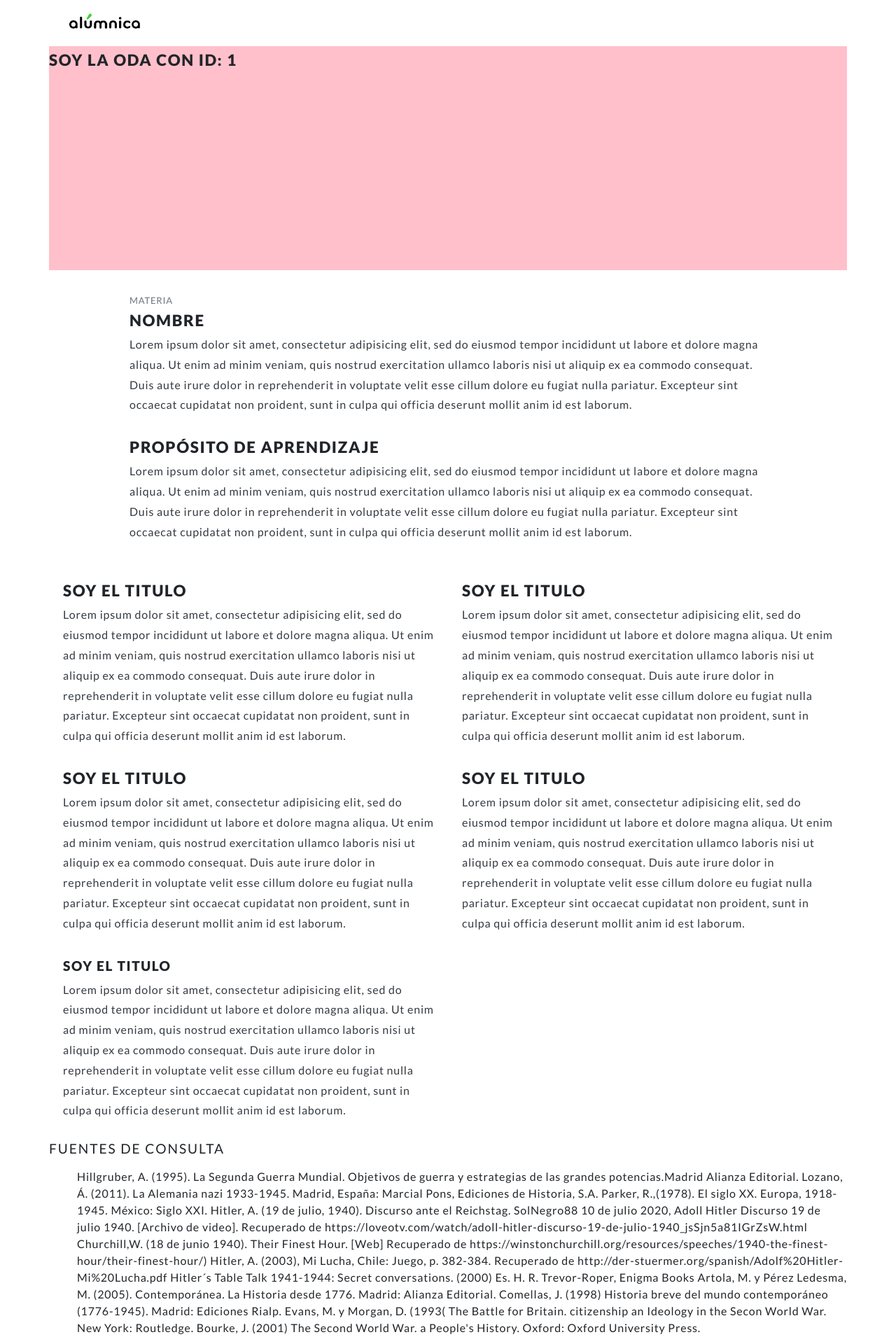
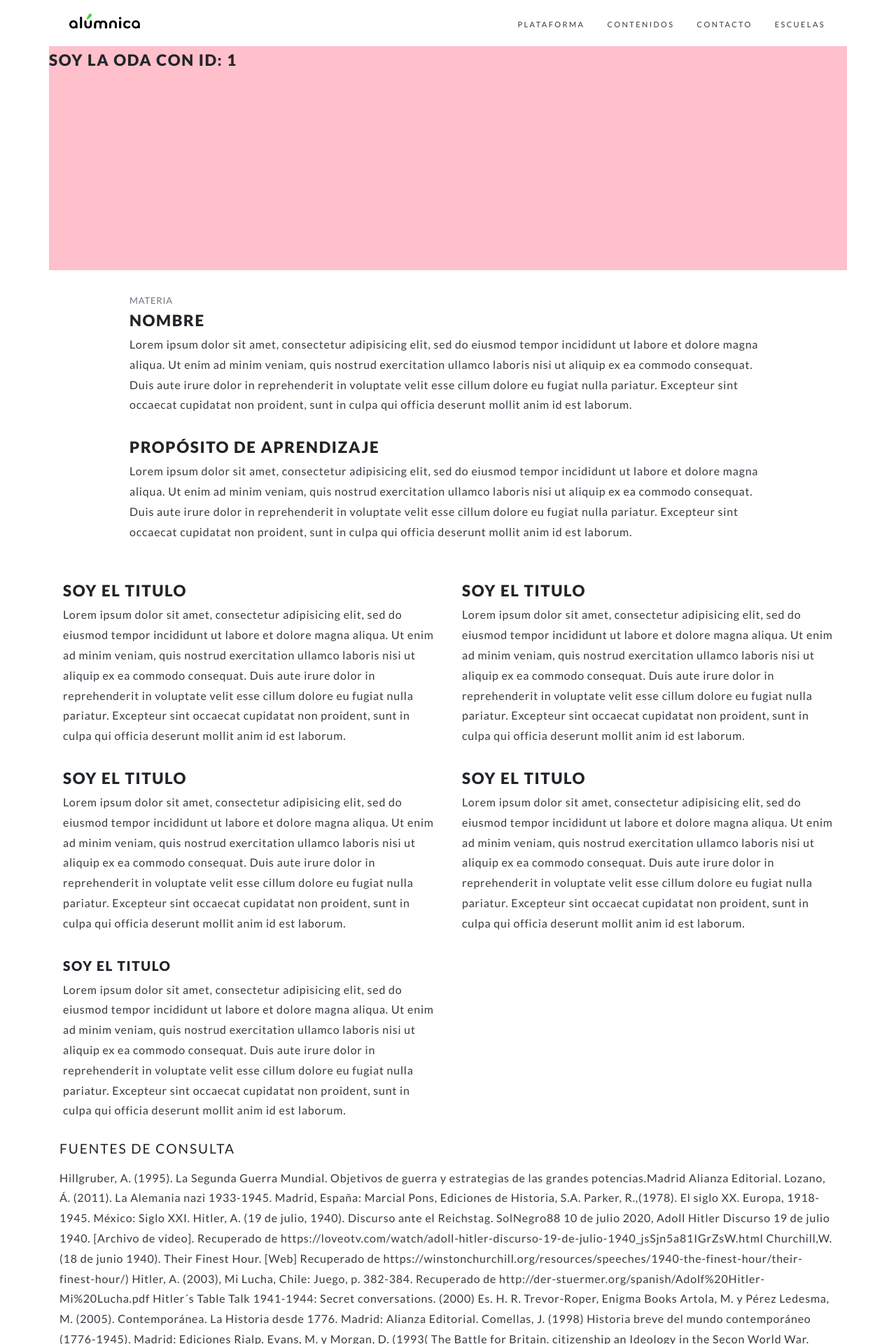
Before and after one commit to alumnica/alumnica-odas-front, a React (Create React App) app: page /odas/1 in a window 1280 px wide. Shown: the top 1920 px of the page at 70% size. Built offline with nearby package versions, Linux system fonts and the light colour scheme.

Commit message:
Add header from normal landing with hamburger

```diff
--- a/package.json
+++ b/package.json
@@ -7,6 +7,7 @@
     "@testing-library/react": "^9.3.2",
     "@testing-library/user-event": "^7.1.2",
     "bootstrap": "^4.5.2",
+    "hamburgers": "^1.1.3",
     "lodash": "^4.17.20",
     "node-sass": "^4.14.1",
     "react": "^16.13.1",
--- a/src/components/Header.js
+++ b/src/components/Header.js
@@ -1,23 +1,71 @@
 import Navbar from "react-bootstrap/Navbar";
 import Container from "react-bootstrap/Container";
-import React from "react";
+import React, { useState } from "react";
+import { useHistory } from "react-router-dom";
 import logo from "../assets/alumnica_negro.png";
 
 const Header = () => {
+  const toggleHamburger = () => {
+    setToggle(!toggle);
+  };
+  const [toggle, setToggle] = useState(false);
+
+  let history = useHistory();
+
   return (
-    <Navbar bg="white" collapseOnSelect expand="lg" sticky="top">
-      <Container>
-        <Navbar.Brand href="#home" className="header-brand">
-          <img
-            src={logo}
-            width="30"
-            height="30"
-            className="d-inline-block align-top"
-            alt="React Bootstrap logo"
-          />
-        </Navbar.Brand>
-      </Container>
-    </Navbar>
+    <nav className="navbar navbar-expand-md navbar-bg fixed-top" id="mainNav">
+      <div className="container">
+        <a className="navbar-brand" href="https://www.alumnica.org">
+          <img src={logo} alt="Alúmnica" />
+        </a>
+        <button
+          onClick={() => {
+            toggleHamburger();
+          }}
+          className={`navbar-toggler hamburger hamburger--squeeze ${
+            toggle && "is-active"
+          }`}
+          type="button"
+          aria-controls="mobileMenu"
+          aria-expanded="false"
+          aria-label="Mobile Navigation Toggler"
+        >
+          <span className="hamburger-box">
+            <span className="hamburger-inner"></span>
+          </span>
+        </button>
+        <div
+          className={`navbar-collapse ${toggle ? null : "collapse"}`}
+          id="mobileMenu"
+        >
+          <ul className="navbar-nav ml-auto text-center">
+            <li class="nav-item">
+              <a class="nav-link" href="https://app.alumnica.org/users/login/">
+                plataforma
+              </a>
+            </li>
+            <li
+              onClick={() => {
+                history.push("/");
+              }}
+              className="nav-item"
+            >
+              <a className="nav-link">contenidos</a>
+            </li>
+            <li className="nav-item">
+              <a className="nav-link" href="escuelas#contacto">
+                contacto
+              </a>
+            </li>
+            <li className="nav-item">
+              <a className="nav-link" href="escuelas">
+                escuelas
+              </a>
+            </li>
+          </ul>
+        </div>
+      </div>
+    </nav>
   );
 };
 
--- a/src/index.scss
+++ b/src/index.scss
@@ -1,5 +1,16 @@
 @import url("https://fonts.googleapis.com/css?family=Lato:400,700,900|Playfair+Display:700&display=swap&subset=latin-ext");
-
+//Hamburger
+$hamburger-padding-x: 15px;
+$hamburger-padding-y: 15px;
+$hamburger-layer-width: 30px;
+$hamburger-layer-height: 3px;
+$hamburger-layer-spacing: 4px;
+$hamburger-layer-color: #000;
+$hamburger-layer-border-radius: 6px;
+$hamburger-hover-opacity: 1;
+$hamburger-active-layer-color: #ff3f74;
+$hamburger-active-hover-opacity: $hamburger-hover-opacity;
+@import "../node_modules/hamburgers/_sass/hamburgers/hamburgers.scss";
 //Bootstrap Imports for Mixings
 @import "../node_modules/bootstrap/scss/functions";
 @import "../node_modules/bootstrap/scss/variables";
@@ -10,6 +21,14 @@
 $alumnica-green: #ccff8d;
 $alumnica-gray: #e2e2e2;
 $font-size-base: 1rem;
+$nav-gray: $gray-600;
+
+.screen-container {
+  padding-top: 75px;
+  @include media-breakpoint-up(md) {
+    padding-top: 66px;
+  }
+}
 
 body {
   font-family: "Lato", sans-serif;
@@ -110,3 +129,39 @@ h4.nota-materia {
   font-size: 1rem;
   letter-spacing: 0.15rem;
 }
+
+.navbar-brand img {
+  height: 40px;
+  width: auto;
+}
+
+.navbar-bg {
+  background-color: #ffffff;
+}
+
+.navbar-toggler-icon {
+  color: #000000;
+}
+
+.navbar-toggler:focus {
+  border-color: inherit;
+  -webkit-box-shadow: none;
+  box-shadow: none;
+  outline-width: 0;
+}
+/* NAVLINKS */
+.nav-item {
+  &:hover {
+    cursor: pointer;
+  }
+  a {
+    color: $gray-800;
+    font-variant: small-caps;
+    font-size: 1rem;
+    letter-spacing: 0.15rem;
+    margin: 0 0.5rem;
+    &:hover {
+      color: $nav-gray;
+    }
+  }
+}
--- a/src/screens/MomentosScreen.js
+++ b/src/screens/MomentosScreen.js
@@ -6,7 +6,7 @@ import Row from "react-bootstrap/Row";
 import Col from "react-bootstrap/Col";
 import Container from "react-bootstrap/Container";
 import "./MomentoScreen.scss";
-import DescriptionCard from "../components/DescriptionCard.js"
+import DescriptionCard from "../components/DescriptionCard.js";
 
 const fakeData = [
   {
@@ -74,9 +74,13 @@ const MomentosScreen = () => {
 
   renderContents(fakeData);
   return (
-    <Container>
+    <Container className="screen-container">
       <Row className="justify-content-center">
-        <DescriptionCard center title="Este es el título" extraInfo="conectar"/>
+        <DescriptionCard
+          center
+          title="Este es el título"
+          extraInfo="conectar"
+        />
         {renderContents(fakeData)}
       </Row>
     </Container>
--- a/src/screens/ODAScreen.js
+++ b/src/screens/ODAScreen.js
@@ -17,7 +17,7 @@ const ODAScreen = () => {
   };
   return (
     <>
-      <div onClick={onClick}>
+      <div onClick={onClick} className="screen-container">
         <Hero>
           <h2 className="title">Soy la ODA con id: {id}</h2>
         </Hero>
@@ -86,31 +86,37 @@ const ODAScreen = () => {
           </Col>
         </Row>
         <Row>
+          <Col>
+            <div style={{ overflowWrap: "anywhere" }}>
               <h3>Fuentes de Consulta</h3>
-          <ul>
+              <p>
                 Hillgruber, A. (1995). La Segunda Guerra Mundial. Objetivos de
                 guerra y estrategias de las grandes potencias.Madrid Alianza
-            Editorial. Lozano, Á. (2011). La Alemania nazi 1933-1945. Madrid,
-            España: Marcial Pons, Ediciones de Historia, S.A. Parker, R.,(1978).
-            El siglo XX. Europa, 1918-1945. México: Siglo XXI. Hitler, A. (19 de
-            julio, 1940). Discurso ante el Reichstag. SolNegro88 10 de julio
-            2020, Adoll Hitler Discurso 19 de julio 1940. [Archivo de video].
+                Editorial. Lozano, Á. (2011). La Alemania nazi 1933-1945.
+                Madrid, España: Marcial Pons, Ediciones de Historia, S.A.
+                Parker, R.,(1978). El siglo XX. Europa, 1918-1945. México: Siglo
+                XXI. Hitler, A. (19 de julio, 1940). Discurso ante el Reichstag.
+                SolNegro88 10 de julio 2020, Adoll Hitler Discurso 19 de julio
+                1940. [Archivo de video]. Recuperado de
+                https://loveotv.com/watch/adoll-hitler-discurso-19-de-julio-1940_jsSjn5a81IGrZsW.html
+                Churchill,W. (18 de junio 1940). Their Finest Hour. [Web]
                 Recuperado de
-            https://loveotv.com/watch/adoll-hitler-discurso-19-de-julio-1940_jsSjn5a81IGrZsW.html
-            Churchill,W. (18 de junio 1940). Their Finest Hour. [Web] Recuperado
-            de
                 https://winstonchurchill.org/resources/speeches/1940-the-finest-hour/their-finest-hour/)
-            Hitler, A. (2003), Mi Lucha, Chile: Juego, p. 382-384. Recuperado de
+                Hitler, A. (2003), Mi Lucha, Chile: Juego, p. 382-384.
+                Recuperado de
                 http://der-stuermer.org/spanish/Adolf%20Hitler-Mi%20Lucha.pdf
-            Hitler´s Table Talk 1941-1944: Secret conversations. (2000) Es. H.
-            R. Trevor-Roper, Enigma Books Artola, M. y Pérez Ledesma, M. (2005).
-            Contemporánea. La Historia desde 1776. Madrid: Alianza Editorial.
-            Comellas, J. (1998) Historia breve del mundo contemporáneo
-            (1776-1945). Madrid: Ediciones Rialp. Evans, M. y Morgan, D. (1993(
-            The Battle for Britain. citizenship an Ideology in the Secon World
-            War. New York: Routledge. Bourke, J. (2001) The Second World War. a
-            People's History. Oxford: Oxford University Press.
-          </ul>
+                Hitler´s Table Talk 1941-1944: Secret conversations. (2000) Es.
+                H. R. Trevor-Roper, Enigma Books Artola, M. y Pérez Ledesma, M.
+                (2005). Contemporánea. La Historia desde 1776. Madrid: Alianza
+                Editorial. Comellas, J. (1998) Historia breve del mundo
+                contemporáneo (1776-1945). Madrid: Ediciones Rialp. Evans, M. y
+                Morgan, D. (1993( The Battle for Britain. citizenship an
+                Ideology in the Secon World War. New York: Routledge. Bourke, J.
+                (2001) The Second World War. a People's History. Oxford: Oxford
+                University Press.
+              </p>
+            </div>
+          </Col>
         </Row>
       </Container>
     </>
--- a/src/screens/ODAsScreen.js
+++ b/src/screens/ODAsScreen.js
@@ -56,7 +56,7 @@ const renderODACards = () => {
 
 const ODAsScreen = () => {
   return (
-    <Container>
+    <Container className="screen-container">
       <Row>{renderODACards()}</Row>
     </Container>
   );
```
Also changed, not shown: 1 other file (tests, documents, lock files or other folders). Lines whose indentation alone changed are shown as unchanged.
